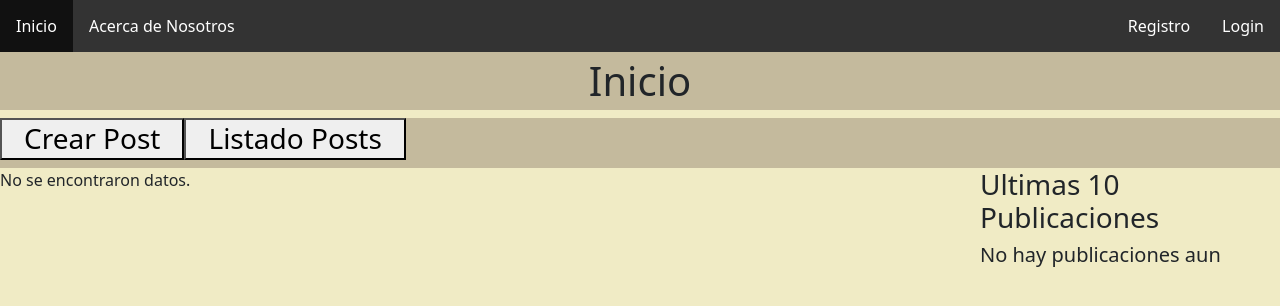
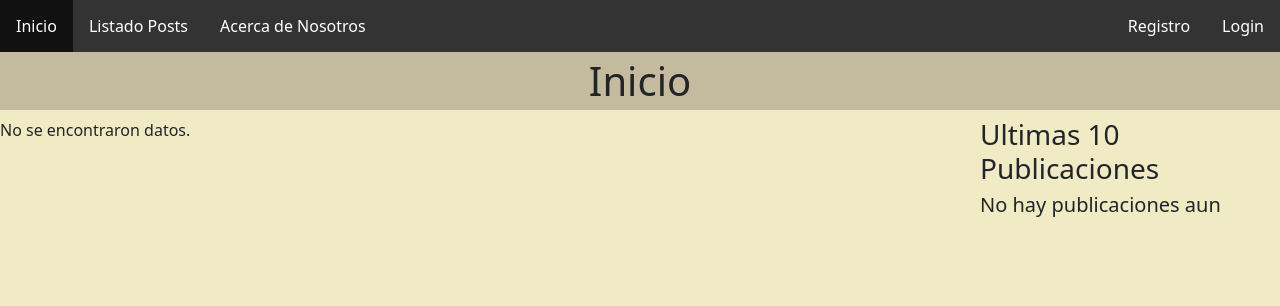
Before and after one commit to sebastianleyton/Entrega1-LarramendiLeytonRivera, a Django app: page / in a window 1280 px wide. Shown: the top 306 px of the page. Run offline with Django 4.2, Linux system fonts and the light colour scheme; data that the repository does not hold is empty; parts of the project's set-up code (start-up, migrations or seed data) failed here and were passed over; some libraries are stand-ins or nearby versions.

Commit message:
-Modificado los diseños html

```diff
--- a/templates/base.html
+++ b/templates/base.html
@@ -24,10 +24,12 @@
     <ul>
         <li><a href="/">Inicio</a></li>
         {% if request.user.is_authenticated %}
+            <li><a href={%url 'crear_post'%}>Crear Post</a></li>
         {% else %}
             <li style="float:right"><a href={% url 'login' %}>Login</a></li>
             <li style="float:right"><a href={% url 'register' %}>Registro</a></li>
         {% endif %}
+            <li><a href={%url 'listado_posts'%}>Listado Posts</a></li>
             <li><a href={% url 'acerca_de_nosotros' %}>Acerca de Nosotros</a></li>
 
         {% if request.user.is_authenticated %}
--- a/templates/index.html
+++ b/templates/index.html
@@ -1,20 +1,6 @@
 {% extends 'base.html' %}
 
 {% block body %}
-<div class="crear_post_menu">
-    <ul style="display: block;">
-        <li>
-            <h3>
-                <button class="boton_post"><a href={%url 'crear_post'%}>Crear Post</a></button>
-            </h3>
-        </li>
-        <li>
-            <h3>
-                <button class="boton_post"><a href={%url 'listado_posts'%}>Listado Posts</a></button>
-            </h3>
-        </li>
-    </ul>
-</div>
 <div class="leftcolumn">
     {% if listado_posts %}
         <ul>
```
Also changed, not shown: templates/crear_post.html (+0 -10 lines), templates/listado_posts.html (+0 -9 lines).
